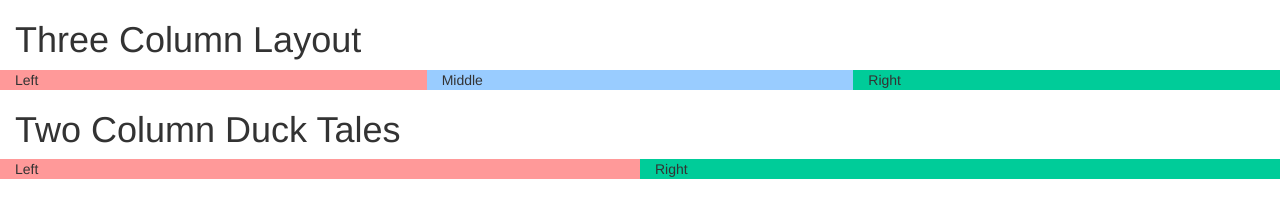
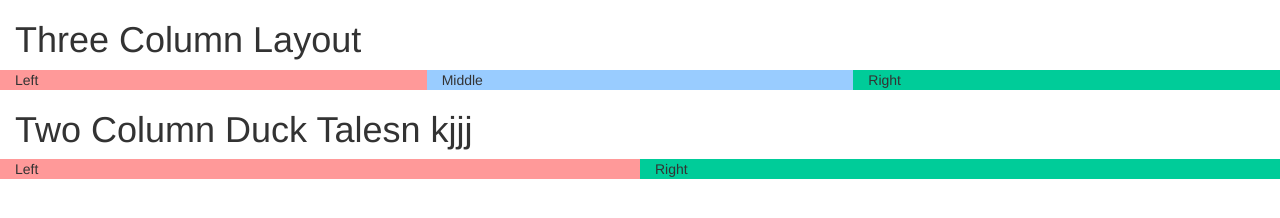
Before and after one commit to lauramcneish/bootstrap, a plain HTML site: page index.html in a window 1280 px wide. Drawn offline with nearby package versions, Linux system fonts and the light colour scheme.

Commit message:
adding dddd

```diff
--- a/index.html
+++ b/index.html
@@ -15,7 +15,7 @@
 				<div class="col-md-4" style="background-color: #99CCFF">Middle</div>
 				<div class="col-md-4" style="background-color: #00CC99">Right</div>
 			</div>
-			<h1> Two Column Duck Tales </h1>
+			<h1> Two Column Duck Talesn   kjjj </h1>
 			<div class="row">
 				<div class="col-md-6" style="background-color: #FF9999">Left</div>
 				<div class="col-md-6" style="background-color: #00CC99">Right</div>
```
